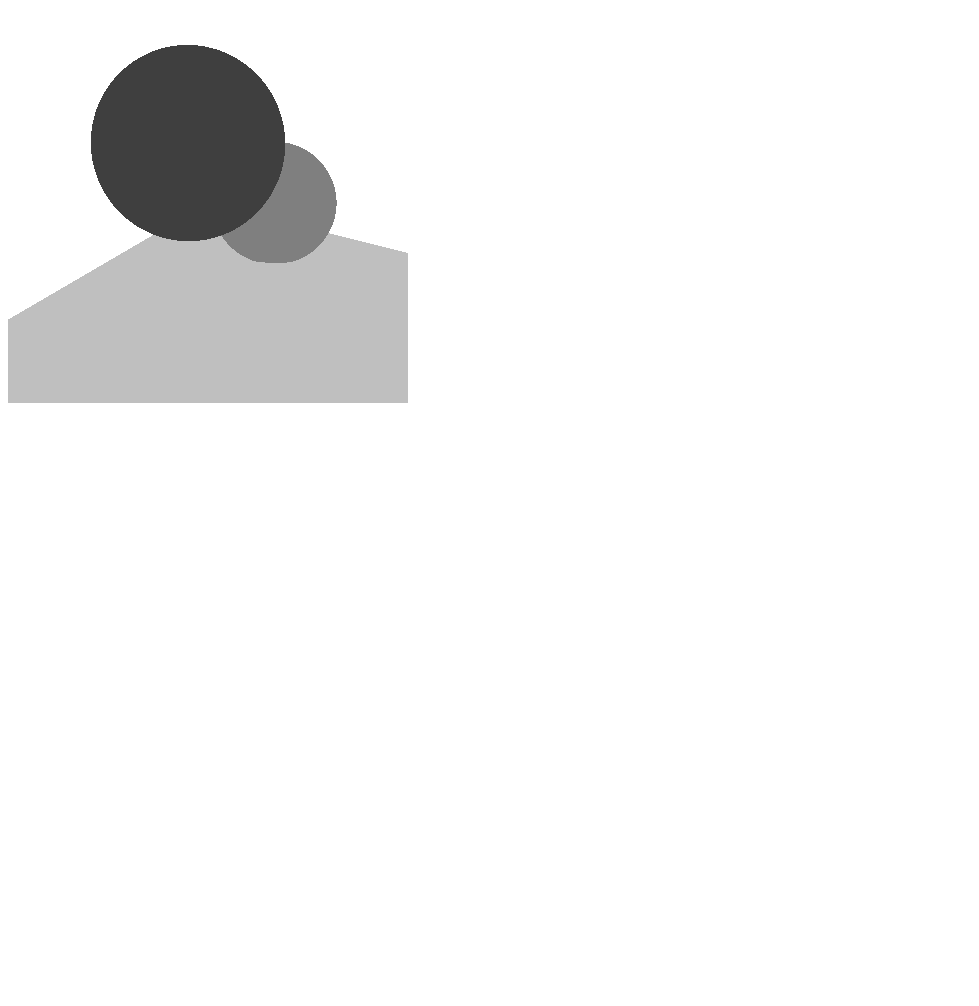
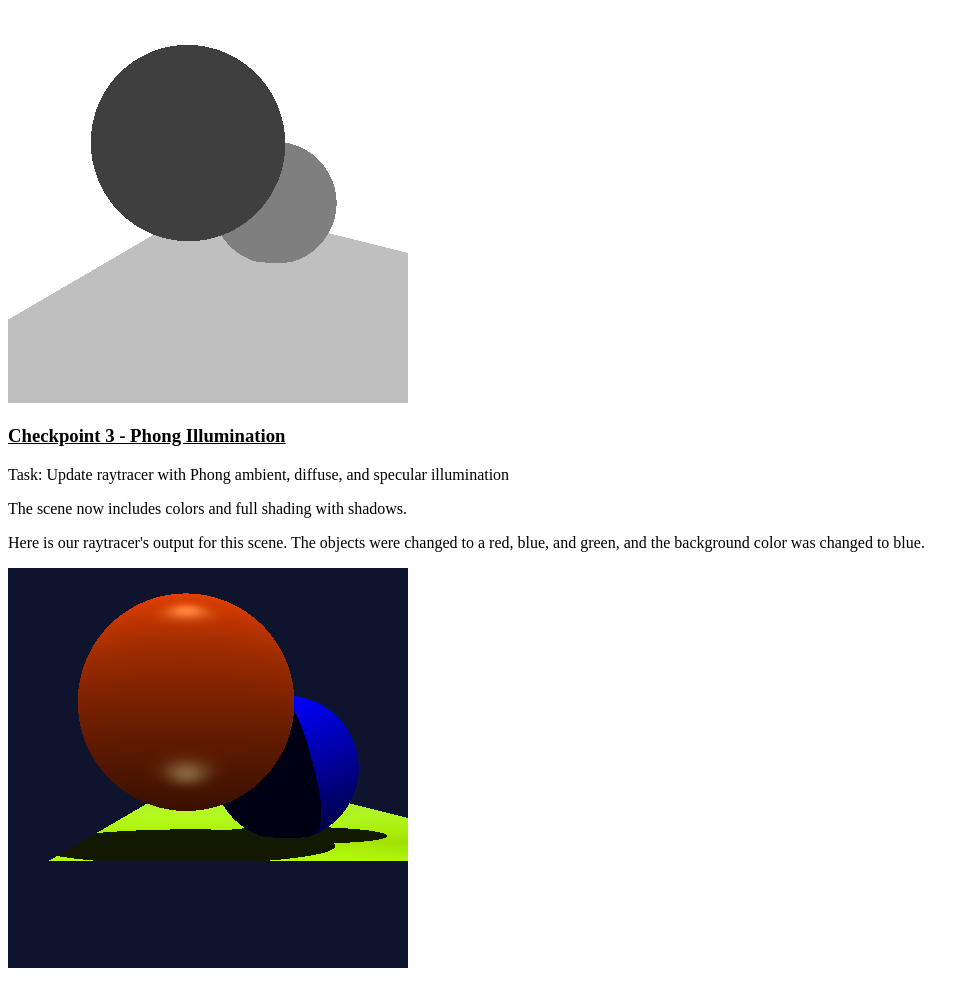
Before and after one commit to mrm8391/RaytracingSite, a plain HTML site: page index.html in a window 1280 px wide. Shown: the part 1743-2749 px from the top of the page, without its empty margins (0-979 px from the left). Before the commit the page ends 2194 px from the top, so only its background shows below. Drawn offline with Linux system fonts and the light colour scheme.

Commit message:
Checkpoint 3 update

```diff
--- a/index.html
+++ b/index.html
@@ -80,6 +80,13 @@
     <p>Here is our raytracer's output for this scene. We set grayscale colors for this checkpoint, with the background as white and the objects as different grays.</p>
     <img src="img/checkpointTwo.png">
 
+    <h3><u>Checkpoint 3 - Phong Illumination </u></h3>
+    <p>Task: Update raytracer with Phong ambient, diffuse, and specular illumination</p>
+    <p>The scene now includes colors and full shading with shadows.</p>
+
+    <p>Here is our raytracer's output for this scene. The objects were changed to a red, blue, and green, and the background color was changed to blue.</p>
+    <img src="img/checkpoint3.png">
+
 	<br>
 	<br>
 	<br>
```
Also changed, not shown: img/checkpoint3.png (added).
